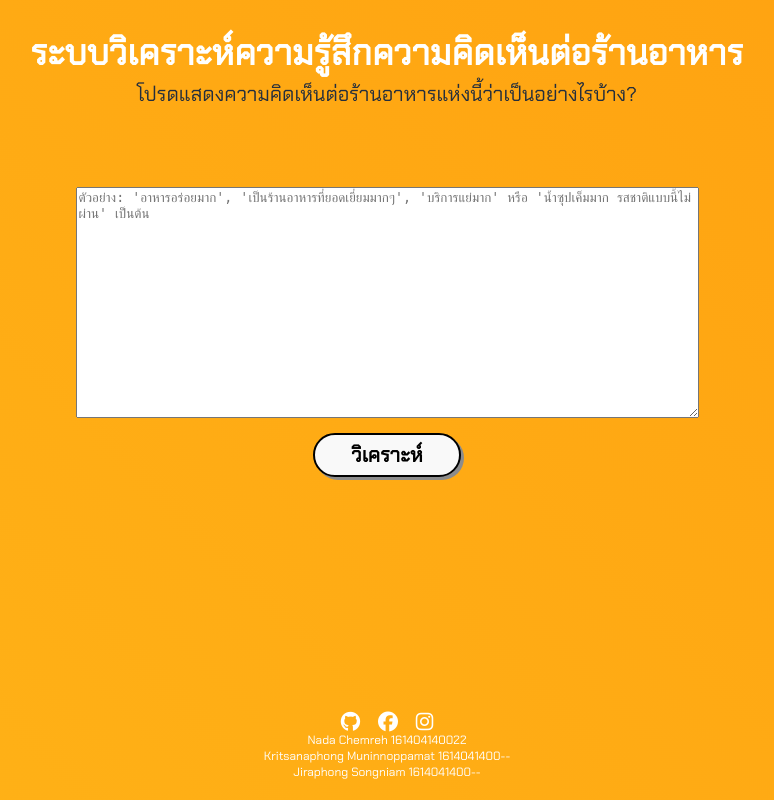
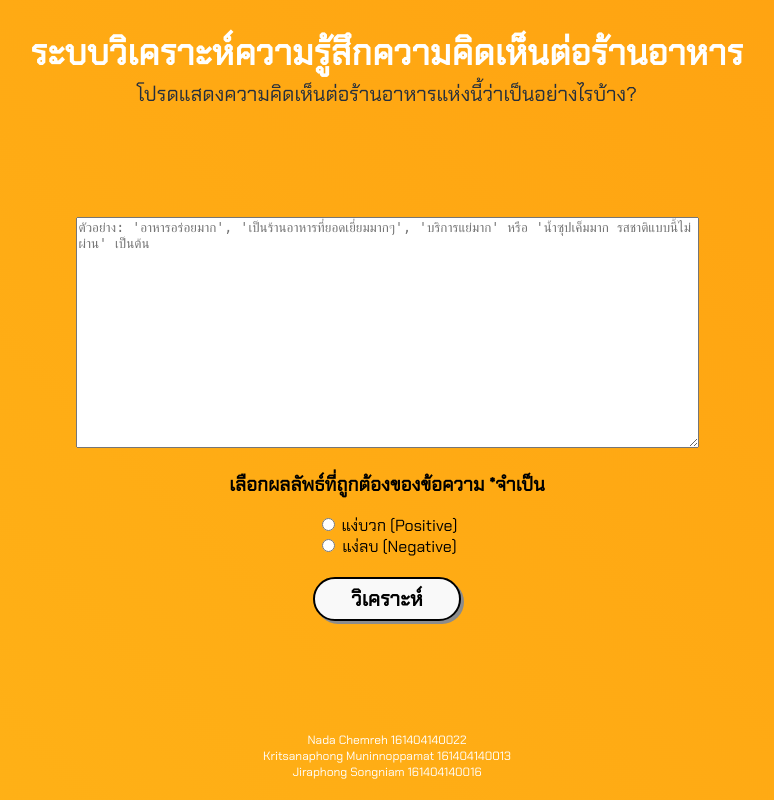
Before and after one commit to nadachr/review_sentiments_analysis_th, a Flask app: page / in a window 1280 px wide. Shown: the whole page, without its empty margins (253-1027 px from the left). Run offline with Flask 2, Linux system fonts and the light colour scheme; parts of the project's set-up code (start-up, migrations or seed data) failed here and were passed over; some libraries are stand-ins or nearby versions.

Commit message:
AI: Change Model to 1000recs

```diff
--- a/app.py
+++ b/app.py
@@ -1,9 +1,9 @@
 from flask import Flask, render_template, request
 import pickle
 
-filename = 'voting_clf_DATA300.pkl'
+filename = 'voting_clf_DATA1000.pkl'
 classifier = pickle.load(open(filename, 'rb'))
-cv = pickle.load(open('countvector_300DATA.pkl','rb'))
+cv = pickle.load(open('countvector_1000DATA.pkl','rb'))
 
 app = Flask(__name__)
 
@@ -15,6 +15,7 @@ def home():
 def predict():
     if request.method == 'POST':
         message = request.form['message']
+        result = request.form['result']
         if message == '':
             return render_template('index.html', valid=0)
         else:
--- a/templates/index.html
+++ b/templates/index.html
@@ -28,20 +28,31 @@
                 </div>
             {% endif %}
     		<form action="{{ url_for('predict') }}" method="POST">
-        		<textarea class='message-box' name="message" rows="15" cols="75" placeholder="ตัวอย่าง: 'อาหารอร่อยมาก', 'เป็นร้านอาหารที่ยอดเยี่ยมมากๆ', 'บริการแย่มาก' หรือ 'น้ำซุปเค็มมาก รสชาติแบบนี้ไม่ผ่าน' เป็นต้น"></textarea><br/>
-        		<input type="submit" class="my-cta-button" value="วิเคราะห์">
+                <div class="container">
+                    <div class="row">
+                        <textarea class='message-box' name="message" rows="15" cols="75" placeholder="ตัวอย่าง: 'อาหารอร่อยมาก', 'เป็นร้านอาหารที่ยอดเยี่ยมมากๆ', 'บริการแย่มาก' หรือ 'น้ำซุปเค็มมาก รสชาติแบบนี้ไม่ผ่าน' เป็นต้น"></textarea><br/>
+                    </div>
+                    <div class="row" style="margin-bottom: 10px;">
+                        <h3>เลือกผลลัพธ์ที่ถูกต้องของข้อความ <b>*จำเป็น</b></h3>
+                        <input type="radio" id="pos" name="result" value="1" required>
+                        <label for="pos">แง่บวก (Positive)</label><br>
+                        <input type="radio" id="neg" name="result" value="0" required>
+                        <label for="neg">แง่ลบ (Negative)</label><br>
+                    </div>
+                    <input type="submit" id="submit" class="my-cta-button" value="วิเคราะห์">
+                </div>
         	</form>
         </div>
 
         <div class='footer'>
-            <div class="contact">
+            <!-- <div class="contact">
              <a target="_blank" href="https://github.com/nadachr"><i class="fab fa-github fa-lg contact-icon"></i></a>
              <a target="_blank" href="https://www.facebook.com/nada.the.unknown/"><i class="fab fa-facebook fa-lg contact-icon"></i></a>
              <a target="_blank" href="https://www.instagram.com/nada_with_an_a/"><i class="fab fa-instagram fa-lg contact-icon"></i></a>
-            </div>
+            </div> -->
             <p class='footer-description'>Nada Chemreh 161404140022</p>
-            <p class='footer-description'>Kritsanaphong Muninnoppamat 1614041400--</p>
-            <p class='footer-description'>Jiraphong Songniam 1614041400--</p>
+            <p class='footer-description'>Kritsanaphong Muninnoppamat 161404140013</p>
+            <p class='footer-description'>Jiraphong Songniam 161404140016</p>
         </div>
 
         <script src="https://code.jquery.com/jquery-3.2.1.slim.min.js" integrity="sha384-KJ3o2DKtIkvYIK3UENzmM7KCkRr/rE9/Qpg6aAZGJwFDMVNA/GpGFF93hXpG5KkN" crossorigin="anonymous"></script>
```
Also changed, not shown: 3 other files.
